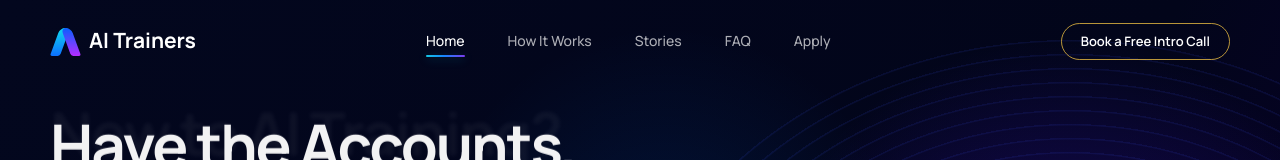
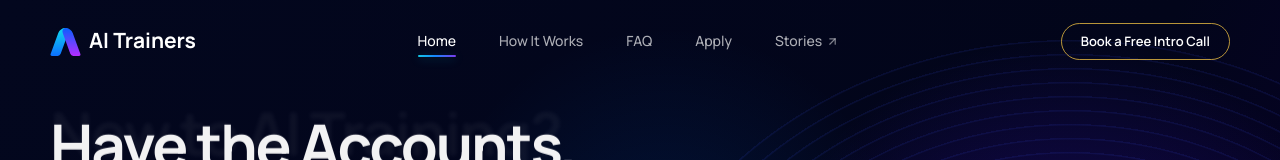
Before and after one commit to WanderingPaladin/aitraining.coach, a Next.js app: page / in a window 1280 px wide. Shown: the top 160 px of the page. Built offline with nearby package versions, Linux system fonts and the light colour scheme; no server answers.

Commit message:
Move Stories to the end of the nav and mark it as an off-page link.
Co-authored-by: Cursor <cursoragent@cursor.com>

```diff
--- a/app/components/SiteHeader.tsx
+++ b/app/components/SiteHeader.tsx
@@ -1,13 +1,14 @@
+import { ArrowUpRight } from 'lucide-react';
 import Brand from './Brand';
 
 export type NavCurrent = 'home' | 'how' | 'stories' | 'blog' | 'faq' | 'apply';
 
-const links: Array<{ id: NavCurrent; label: string; homeHref: string; href: string }> = [
+const links: Array<{ id: NavCurrent; label: string; homeHref: string; href: string; offPage?: boolean }> = [
   { id: 'home', label: 'Home', homeHref: '#top', href: '/' },
   { id: 'how', label: 'How It Works', homeHref: '#how', href: '/#how' },
-  { id: 'stories', label: 'Stories', homeHref: '/stories', href: '/stories' },
   { id: 'faq', label: 'FAQ', homeHref: '#faq', href: '/#faq' },
   { id: 'apply', label: 'Apply', homeHref: '#apply', href: '/#apply' },
+  { id: 'stories', label: 'Stories', homeHref: '/stories', href: '/stories', offPage: true },
 ];
 
 export default function SiteHeader({
@@ -28,6 +29,9 @@ export default function SiteHeader({
             href={home ? link.homeHref : link.href}
           >
             {link.label}
+            {link.offPage ? (
+              <ArrowUpRight className="nav-offpage-icon" size={13} strokeWidth={2.25} aria-hidden="true" />
+            ) : null}
           </a>
         ))}
       </nav>
--- a/app/globals.css
+++ b/app/globals.css
@@ -42,7 +42,8 @@ a:focus-visible, button:focus-visible, summary:focus-visible {
 .brand-mark i { left: 5px; background: linear-gradient(#10d9ef, #0c70ff); }
 .brand-mark b { right: 3px; background: linear-gradient(#095fff, #b52cff); transform: skew(20deg); }
 .site-header nav { display: flex; height: 100%; align-items: center; gap: 43px; font-size: 14px; font-weight: 500; line-height: 1; }
-.site-header nav a { display: inline-flex; align-items: center; position: relative; color: rgba(255,255,255,0.68); transition: color 400ms var(--ease-elegant), transform 400ms var(--ease-elegant), text-shadow 400ms var(--ease-elegant); }
+.site-header nav a { display: inline-flex; align-items: center; gap: 4px; position: relative; color: rgba(255,255,255,0.68); transition: color 400ms var(--ease-elegant), transform 400ms var(--ease-elegant), text-shadow 400ms var(--ease-elegant); }
+.site-header nav .nav-offpage-icon { flex: none; opacity: 0.72; }
 .site-header nav a::after { content: ''; position: absolute; left: 0; right: 0; bottom: -9px; height: 2px; border-radius: 999px; background: linear-gradient(90deg, #14C7E5 0%, #1687FF 45%, #7C3AED 100%); transform: scaleX(0); transform-origin: right; opacity: 0; pointer-events: none; transition: transform 420ms var(--ease-elegant), opacity 250ms ease; }
 .site-header nav a:hover, .site-header nav a:focus-visible { color: #FFFFFF; transform: translateY(-2px); text-shadow: 0 0 14px rgba(80,180,255,0.25); }
 .site-header nav a:hover::after, .site-header nav a:focus-visible::after { transform: scaleX(1); transform-origin: left; opacity: 1; }
```
